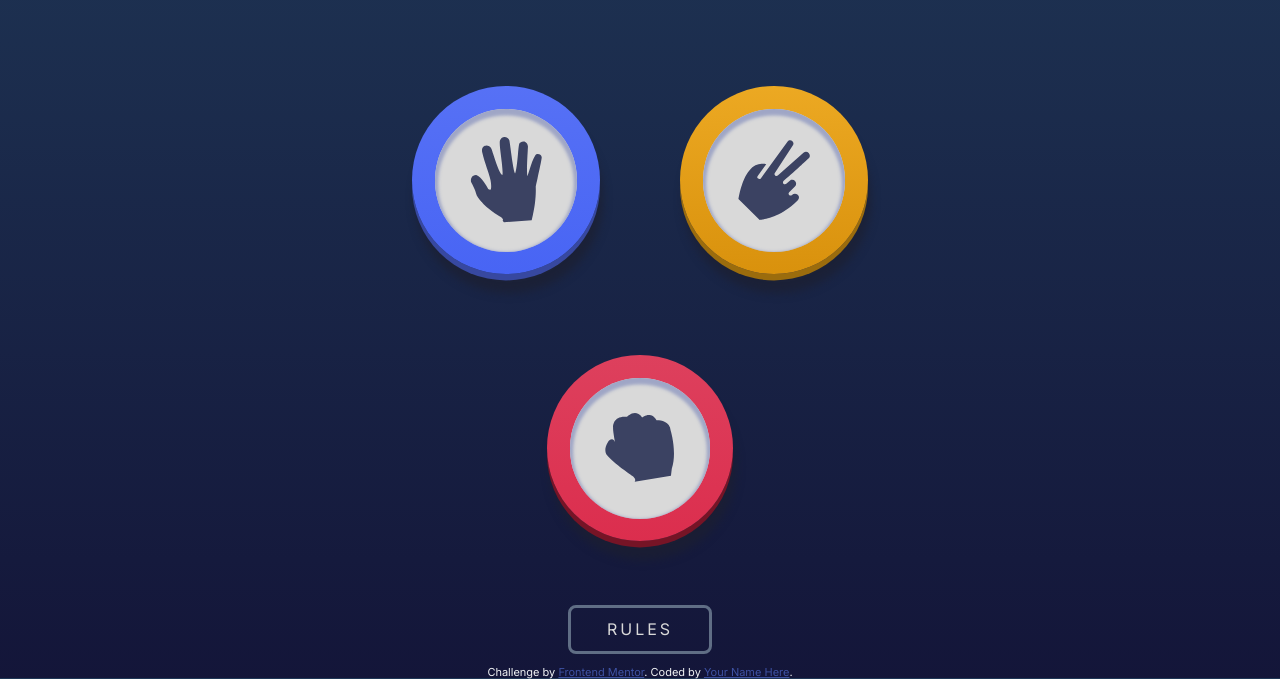
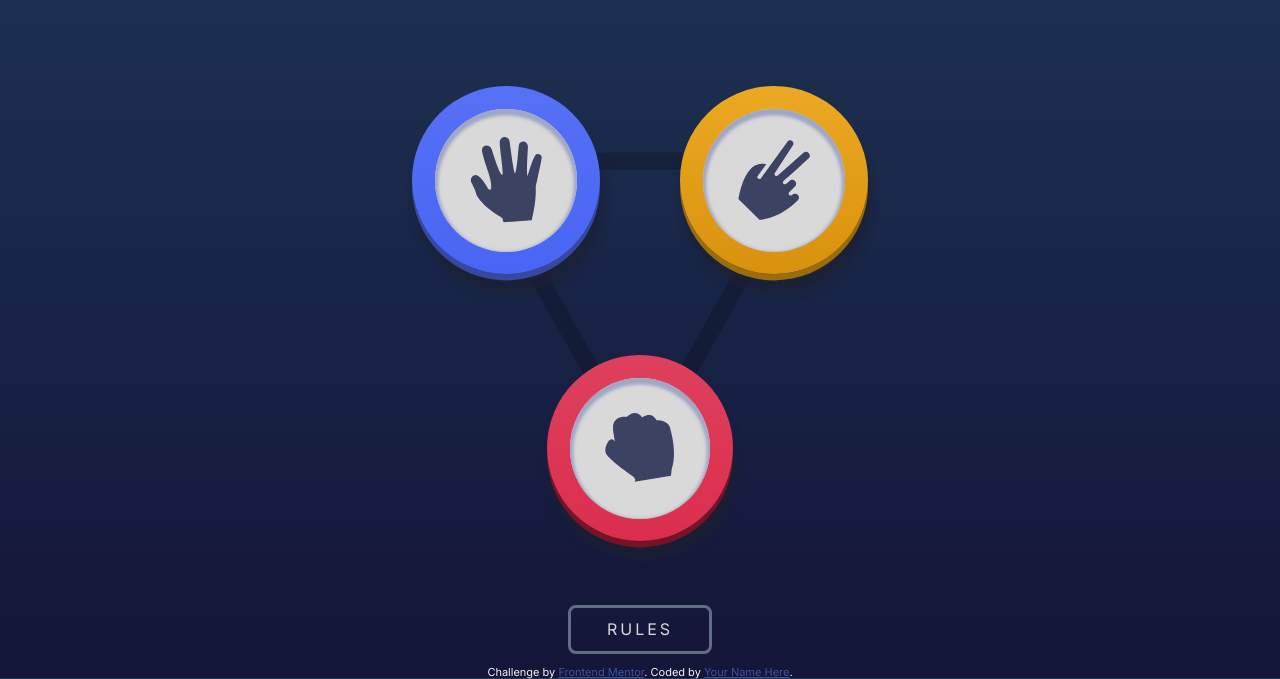
Before and after one commit to izma13/Rock-Paper-Sissors, a plain HTML site: page index.html in a window 1280 px wide. Shown: the part 190-869 px from the top of the page. Drawn offline with Linux system fonts and the light colour scheme.

Commit message:
Update game.css

```diff
--- a/game.css
+++ b/game.css
@@ -1,6 +1,6 @@
 .game-container {
   aspect-ratio: 1 / 1;
-  background-image: url(../images/bg-triangle.svg);
+  background-image: url(bg-triangle.svg);
   background-repeat: no-repeat;
   background-position: center;
   background-size: 65%;
```
